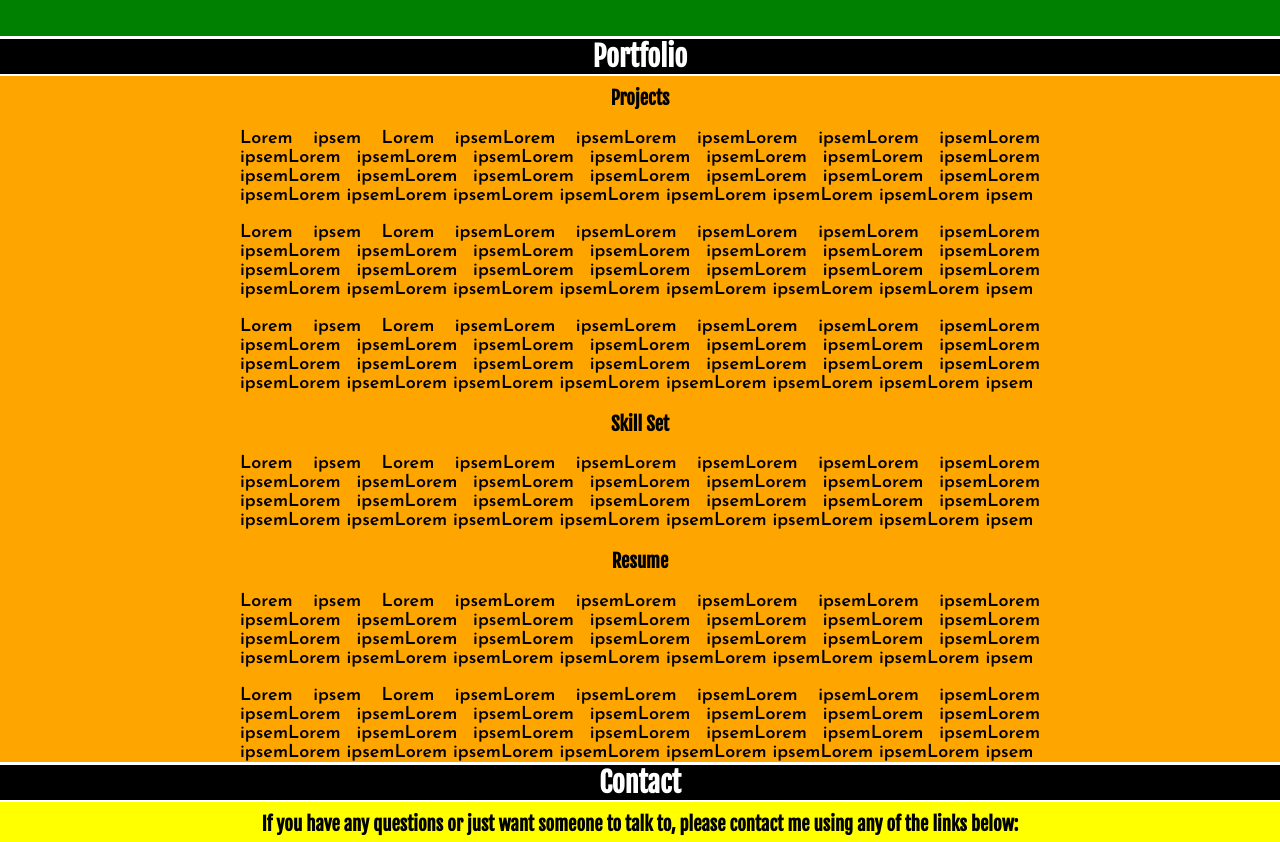
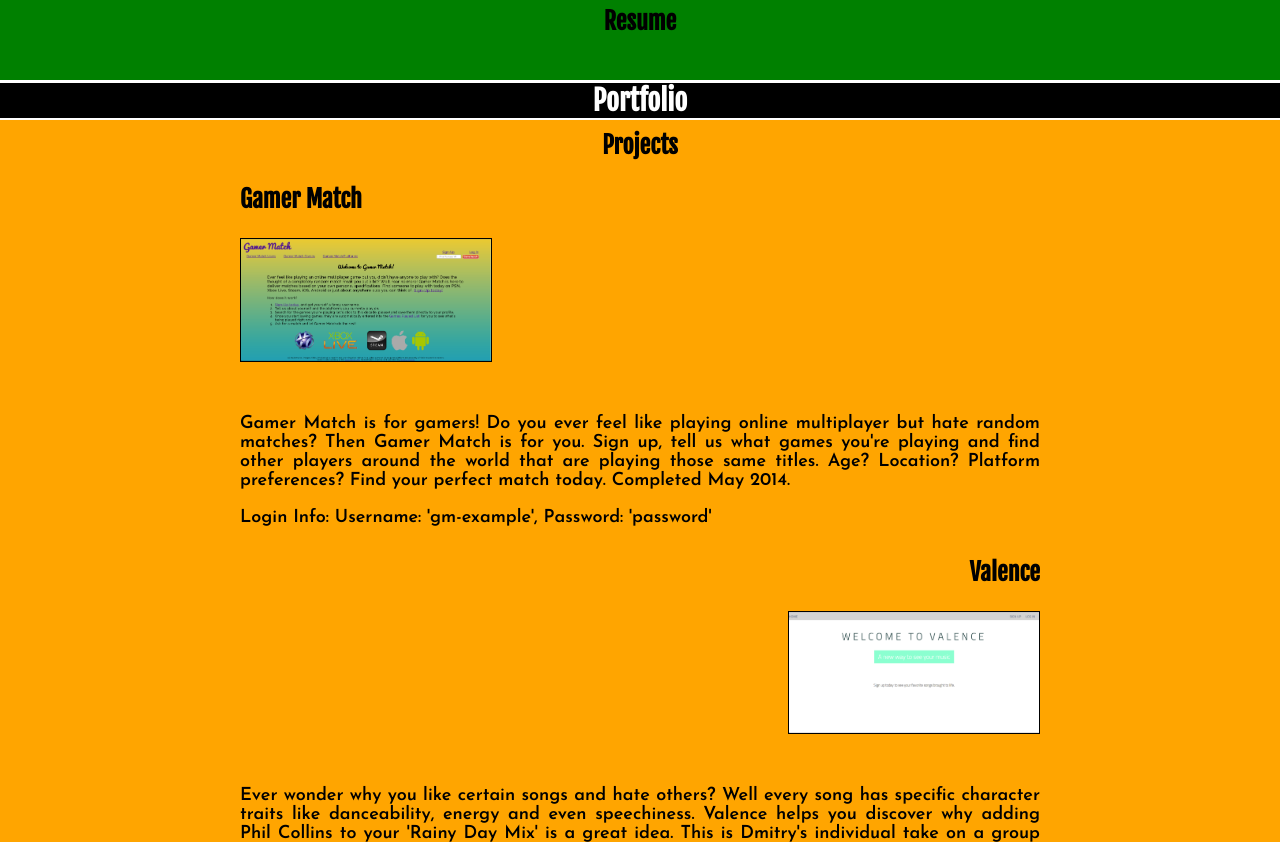
Before and after one commit to dshamis317/dshamis317.github.io, a plain HTML site: page index.html in a window 1280 px wide. Shown: the part 1251-2093 px from the top of the page. Drawn offline with Linux system fonts and the light colour scheme.

Commit message:
added valence

```diff
--- a/index.html
+++ b/index.html
@@ -49,7 +49,7 @@
   <div class="about-section">
     <h2>About</h2>
     <div class="text-container">
-      <h3>My Story</h3>
+      <h3>Story</h3>
       <img id="dima-pic" src="images/ds.jpg">
       <p>Dmitry Shamis is a web developer from New York City looking to build the next great piece of technology. As a recent gradaute of <a href="http://www.generalassemb.ly">General Assembly</a>'s twelve-week <a href="https://generalassemb.ly/education/web-development-immersive">Web Development Immersive</a> program, Dmitry programs in Ruby and Javascript, and is eager to continue learning.</p>
 
@@ -137,16 +137,23 @@
     <h2>Portfolio</h2>
     <div class="text-container">
       <h3>Projects</h3>
-      <p>Lorem ipsem Lorem ipsemLorem ipsemLorem ipsemLorem ipsemLorem ipsemLorem ipsemLorem ipsemLorem ipsemLorem ipsemLorem ipsemLorem ipsemLorem ipsemLorem ipsemLorem ipsemLorem ipsemLorem ipsemLorem ipsemLorem ipsemLorem ipsemLorem ipsemLorem ipsemLorem ipsemLorem ipsemLorem ipsemLorem ipsemLorem ipsemLorem ipsem</p>
-      <p>Lorem ipsem Lorem ipsemLorem ipsemLorem ipsemLorem ipsemLorem ipsemLorem ipsemLorem ipsemLorem ipsemLorem ipsemLorem ipsemLorem ipsemLorem ipsemLorem ipsemLorem ipsemLorem ipsemLorem ipsemLorem ipsemLorem ipsemLorem ipsemLorem ipsemLorem ipsemLorem ipsemLorem ipsemLorem ipsemLorem ipsemLorem ipsemLorem ipsem</p>
-      <p>Lorem ipsem Lorem ipsemLorem ipsemLorem ipsemLorem ipsemLorem ipsemLorem ipsemLorem ipsemLorem ipsemLorem ipsemLorem ipsemLorem ipsemLorem ipsemLorem ipsemLorem ipsemLorem ipsemLorem ipsemLorem ipsemLorem ipsemLorem ipsemLorem ipsemLorem ipsemLorem ipsemLorem ipsemLorem ipsemLorem ipsemLorem ipsemLorem ipsem</p>
+      <div id="gamer-match">
+        <h3 id="gamer-match-header">Gamer Match</h3>
+        <a href="http://gamer-match.herokuapp.com" target="_blank"><img id="gamer-match-img" src="images/gamer-match.png" alt=""></a>
+        <div id="gamer-match-text">
+          <p>Gamer Match is for gamers! Do you ever feel like playing online multiplayer but hate random matches? Then Gamer Match is for you. Sign up, tell us what games you're playing and find other players around the world that are playing those same titles. Age? Location? Platform preferences? Find your perfect match today. Completed May 2014.</p>
+          <p>Login Info: Username: 'gm-example', Password: 'password'</p>
+        </div>
+      </div>
 
-      <h3>Skill Set</h3>
-      <p>Lorem ipsem Lorem ipsemLorem ipsemLorem ipsemLorem ipsemLorem ipsemLorem ipsemLorem ipsemLorem ipsemLorem ipsemLorem ipsemLorem ipsemLorem ipsemLorem ipsemLorem ipsemLorem ipsemLorem ipsemLorem ipsemLorem ipsemLorem ipsemLorem ipsemLorem ipsemLorem ipsemLorem ipsemLorem ipsemLorem ipsemLorem ipsemLorem ipsem</p>
-
-      <h3>Resume</h3>
-      <p>Lorem ipsem Lorem ipsemLorem ipsemLorem ipsemLorem ipsemLorem ipsemLorem ipsemLorem ipsemLorem ipsemLorem ipsemLorem ipsemLorem ipsemLorem ipsemLorem ipsemLorem ipsemLorem ipsemLorem ipsemLorem ipsemLorem ipsemLorem ipsemLorem ipsemLorem ipsemLorem ipsemLorem ipsemLorem ipsemLorem ipsemLorem ipsemLorem ipsem</p>
-      <p>Lorem ipsem Lorem ipsemLorem ipsemLorem ipsemLorem ipsemLorem ipsemLorem ipsemLorem ipsemLorem ipsemLorem ipsemLorem ipsemLorem ipsemLorem ipsemLorem ipsemLorem ipsemLorem ipsemLorem ipsemLorem ipsemLorem ipsemLorem ipsemLorem ipsemLorem ipsemLorem ipsemLorem ipsemLorem ipsemLorem ipsemLorem ipsemLorem ipsem</p>
+      <div id="valence">
+        <h3 id="valence-header">Valence</h3>
+        <a href="ds-valence.herokuapp.com"><img id="valence-img" src="images/valence.png" alt=""></a>
+        <div id="valence-text">
+          <p>Ever wonder why you like certain songs and hate others? Well every song has specific character traits like danceability, energy and even speechiness. Valence helps you discover why adding Phil Collins to your 'Rainy Day Mix' is a great idea. This is Dmitry's individual take on a group project completed in June 2014.</p>
+          <p>Login Info: Username: 'example@example.com', Password: 'password'</p>
+        </div>
+      </div>
     </div>
   </div>
 
@@ -154,11 +161,12 @@
   <div class="contact-section">
     <h2>Contact</h2>
     <div class="text-container">
-      <h3>If you have any questions or just want someone to talk to, please contact me using any of the links below:</h3>
+      <h3>To get in touch with Dmitry or to hear some good tunes use the links below:</h3>
       <a id="email" href="mailto: dmitry@dmitryshamis.com" target="_blank"><i class="fa fa-envelope-o fa-4x"></i></a>
       <a id="linkedin" href="http://www.linkedin.com/in/dmitryshamis" target="_blank"><i class="fa fa-linkedin-square fa-4x"></i></a>
       <a id="github" href="http://www.github.com/dshamis317" target="_blank"><i class="fa fa-github-square fa-4x"></i></a>
       <a id="twitter" href="http://www.twitter.com/diiimmmaaa" target="_blank"><i class="fa fa-twitter-square fa-4x"></i></a>
+      <a id="spotify" href="http://open.spotify.com/user/dshamis317" target="_blank"><i class="fa fa-spotify fa-4x"></i></a>
     </div>
   </div>
 </body>
--- a/stylesheets/styles.css
+++ b/stylesheets/styles.css
@@ -155,6 +155,10 @@ h2 {
   float: right;
 }
 
+.text-container h3 {
+  font-size: 24px;
+}
+
 .text-container h3:first-child {
   margin-top: 30px;
 }
@@ -173,12 +177,28 @@ i {
   margin: 10px;
 }
 
-#email, #linkedin, #github, #twitter {
+#email, #linkedin, #github, #twitter, #spotify {
   color: black;
 }
 
-#email:hover, #linkedin:hover, #github:hover, #twitter:hover {
+#email:hover {
   opacity: .5;
+}
+
+#linkedin:hover {
+  color: #0976b4;
+}
+
+#github:hover {
+  color: #333;
+}
+
+#twitter:hover {
+  color: #55acee;
+}
+
+#spotify:hover {
+  color: #7ab800;
 }
 
 #tech-stack {
@@ -204,3 +224,27 @@ i {
 iframe {
   margin-bottom: 30px;
 }
+
+#gamer-match {
+  text-align: left;
+}
+
+#gamer-match h3 {
+  margin-top: 0;
+}
+
+#gamer-match-img {
+  width: 250px;
+  height: auto;
+  border: 1px solid black;
+}
+
+#valence {
+  text-align: right;
+}
+
+#valence-img {
+  width: 250px;
+  height: auto;
+  border: 1px solid black;
+}
```
Also changed, not shown: images/gamer-match.png (added), images/valence.png (added).
